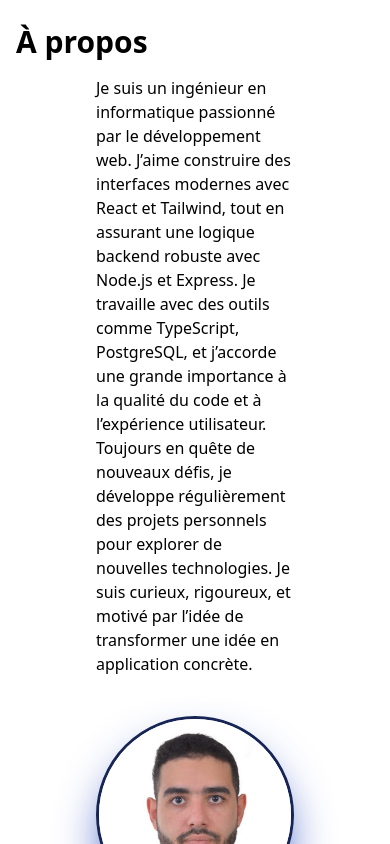
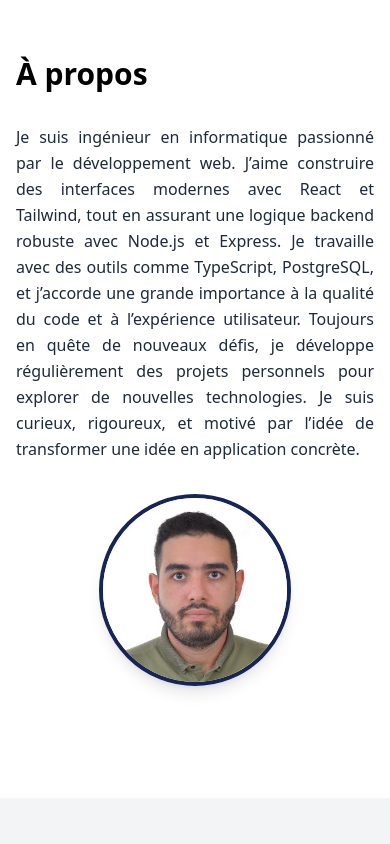
Before and after one commit to alilebbar/portfolio, a React (Vite) app: page / in a window 390 px wide. Shown: the part 900-1744 px from the top of the page. Built offline with nearby package versions, Linux system fonts and the light colour scheme.

Commit message:
responsive add img4

```diff
--- a/src/components/APropos.tsx
+++ b/src/components/APropos.tsx
@@ -1,40 +1,34 @@
 import profile from "../assets/ali.jpg";
+
 export default function APropos() {
   return (
-    <>
-      <div className="container mx-auto px-4 ">
-        <h2 className="text-3xl font-semibold mb-4">À propos</h2>
-        <div
-          className="
-  flex flex-row justify-evenly items-center gap-10 px-20
-  sm:flex-col sm:gap-2 sm:px-2
-  md:flex-col md:gap-2 md:px-2
-  flex-wrap
-"
-        >
-          <div>
-            <p>
-              Je suis un ingénieur en informatique passionné par le
-              développement web. J’aime construire des interfaces modernes avec
-              React et Tailwind, tout en assurant une logique backend robuste
-              avec Node.js et Express. Je travaille avec des outils comme
-              TypeScript, PostgreSQL, et j’accorde une grande importance à la
-              qualité du code et à l’expérience utilisateur. Toujours en quête
-              de nouveaux défis, je développe régulièrement des projets
-              personnels pour explorer de nouvelles technologies. Je suis
-              curieux, rigoureux, et motivé par l’idée de transformer une idée
-              en application concrète.
+    <div className="container mx-auto px-4 py-8">
+      <h2 className="text-3xl font-semibold mb-8">À propos</h2>
+
+      <div className="flex flex-col md:flex-row items-start gap-8">
+        {/* Texte */}
+        <div className="w-full md:w-2/3 text-justify flex md:justify-center md:items-end">
+          <p className="text-gray-800 leading-relaxed">
+            Je suis ingénieur en informatique passionné par le développement web.
+            J’aime construire des interfaces modernes avec React et Tailwind,
+            tout en assurant une logique backend robuste avec Node.js et Express.
+            Je travaille avec des outils comme TypeScript, PostgreSQL, et j’accorde
+            une grande importance à la qualité du code et à l’expérience utilisateur.
+            Toujours en quête de nouveaux défis, je développe régulièrement des projets
+            personnels pour explorer de nouvelles technologies. Je suis curieux, rigoureux,
+            et motivé par l’idée de transformer une idée en application concrète.
           </p>
         </div>
-          <div>
+
+        {/* Image */}
+        <div className="w-full md:w-1/3 flex justify-center md:justify-center md:items-start md:p-0 ">
           <img
             src={profile}
             alt="ali"
-              className="w-[1000px] hover-flip-keep object-cover rounded-full border-3 border-blue-950 shadow-blue-800 shadow-2xl "
+            className="w-48 md:w-52 rounded-full border-4 border-blue-950 shadow-lg transition-transform duration-500 hover:rotate-[360deg]"
           />
         </div>
       </div>
     </div>
-    </>
   );
 }
--- a/src/components/Contact.tsx
+++ b/src/components/Contact.tsx
@@ -11,9 +11,9 @@ export default function Contact() {
   return (
     <>
       <div className="max-w-3xl mx-auto px-6 text-center">
-        <h2 className="text-4xl font-bold text-gray-800 mb-6">Contacte-moi</h2>
+        <h2 className="text-4xl font-bold text-gray-800 mb-6">Contactez-moi</h2>
         <p className="text-gray-600 mb-8">
-          Tu as un projet ou une opportunité ? N'hésite pas à me contacter !
+          Vous avez un projet ou une opportunité ? N'hésitez pas à me contacter !
         </p>
 
         {/* Email direct */}
@@ -48,7 +48,7 @@ export default function Contact() {
           className="mt-10 space-y-4 max-w-md mx-auto text-left border border-gray-300 p-6 rounded-lg shadow-md"
         >
           <p className="text-gray-600 mt-8 mb-4">
-            Ou utilise le formulaire ci-dessous :
+            Ou utilisez le formulaire ci-dessous :
           </p>
           <input
             id="email"
```
Lines whose indentation alone changed are shown as unchanged.
